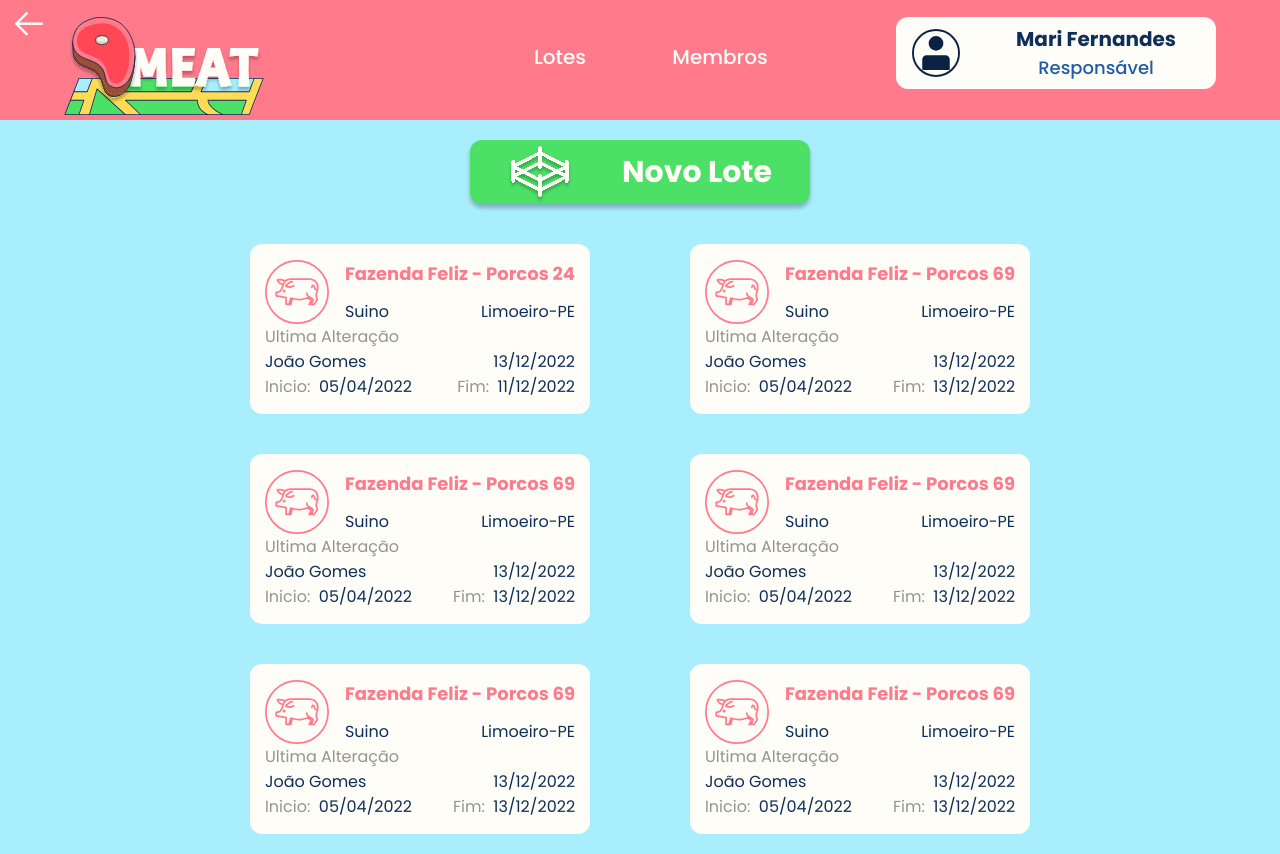
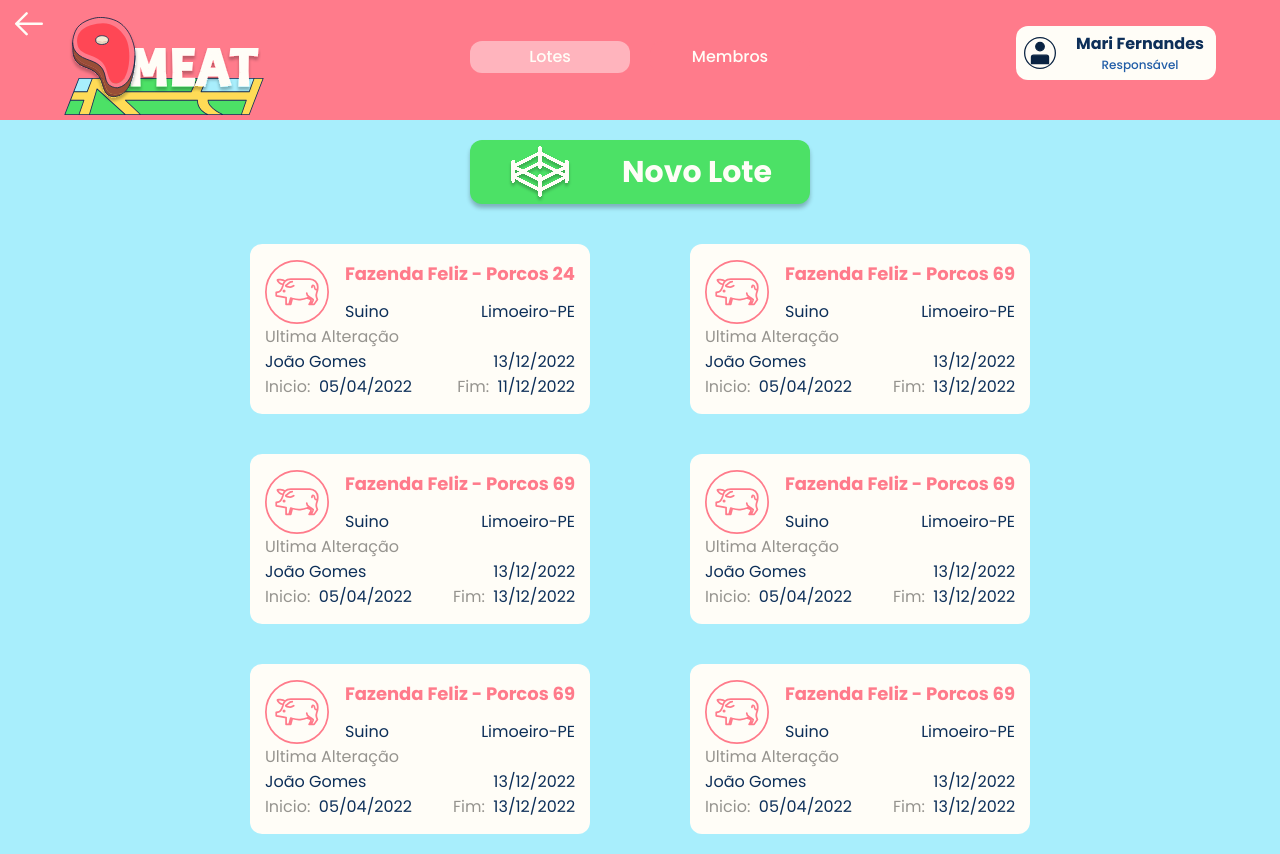
Before and after one commit to RiadOliveira/Meat-Frontend, a React (Vite) app: page /batch in a window 1280 px wide. Built offline with nearby package versions, Linux system fonts and the light colour scheme.

Commit message:
UserHeader: Proportion and Buttons ToolsBar

```diff
--- a/src/assets/colors/palette.ts
+++ b/src/assets/colors/palette.ts
@@ -6,6 +6,7 @@ export const palette = {
   blue: '#215DA7',
   blueHigh: '#0D2F59',
 
+  pinkLow: '#FFB4BD',
   pink: '#FF7B8B',
   pinkHigh: '#FF4755',
 
--- a/src/components/Header/UserHeader/index.tsx
+++ b/src/components/Header/UserHeader/index.tsx
@@ -1,11 +1,23 @@
-import { Container, HeaderBar, HeaderToolsBar } from './styles';
+//import { Container, HeaderBar, HeaderToolsBar, ToolsBarButton, UserOptionsButton } from './styles';
 import logoMeat from 'assets/img/logoMeat.svg';
 import returnArrow from 'assets/img/returnArrow.svg';
 import iconUser from 'assets/img/iconUser.svg';
+import { palette } from 'assets/colors/palette';
 import { routesAddresses } from 'routes/routesAddresses';
 import { useHistory } from 'react-router-dom';
+import {
+  Container,
+  HeaderBar,
+  HeaderToolsBar,
+  UserOptionsButton,
+  ToolsBarButton,
+} from './styles';
 
-export const UserHeader: React.FC = () => {
+interface PageBatch {
+  pageBatch?: boolean;
+}
+
+export const UserHeader: React.FC<PageBatch> = ({ pageBatch }) => {
   const history = useHistory();
 
   return (
@@ -23,27 +35,47 @@ export const UserHeader: React.FC = () => {
           <img id="logo-meat" src={logoMeat} alt="Logo Meat" />
         </div>
         <HeaderToolsBar>
-          <button id="user-options-button" type="button">
+          <UserOptionsButton type="button">
             <img src={iconUser} alt="Icone do usuario"></img>
             <div>
               <span id="user-name">Mari Fernandes</span>
 
               <h2 id="user-role">Responsável</h2>
             </div>
-          </button>
+          </UserOptionsButton>
           <div id="tools-button">
-            <button
+            {pageBatch ? (
+              <ToolsBarButton
+                id="batch-button"
+                backgroundColor={palette.pinkLow}
+                onClick={() => history.push(routesAddresses.batch)}
+              >
+                Lotes
+              </ToolsBarButton>
+            ) : (
+              <ToolsBarButton
                 id="batch-button"
                 onClick={() => history.push(routesAddresses.batch)}
               >
                 Lotes
-            </button>
-            <button
+              </ToolsBarButton>
+            )}
+            {pageBatch ? (
+              <ToolsBarButton
                 id="member-button"
                 onClick={() => history.push(routesAddresses.batch)}
               >
                 Membros
-            </button>
+              </ToolsBarButton>
+            ) : (
+              <ToolsBarButton
+                id="member-button"
+                backgroundColor={palette.pinkLow}
+                onClick={() => history.push(routesAddresses.batch)}
+              >
+                Membros
+              </ToolsBarButton>
+            )}
           </div>
         </HeaderToolsBar>
       </HeaderBar>
--- a/src/components/Header/UserHeader/styles.ts
+++ b/src/components/Header/UserHeader/styles.ts
@@ -1,5 +1,9 @@
 import { palette } from 'assets/colors/palette';
 import styled from 'styled-components';
+
+interface ButtonProps {
+  backgroundColor?: string;
+}
 
 export const Container = styled.header`
   width: 100%;
@@ -53,7 +57,7 @@ export const HeaderBar = styled.div`
 
   #logo {
     @media (min-width: 1064px) {
-      min-width: calc(50% - 160px);
+      min-width: calc(50% - 170px);
     }
   }
 `;
@@ -64,14 +68,22 @@ export const HeaderToolsBar = styled.div`
   align-items: center;
 
   @media (min-width: 1064px) {
-    width: calc(50% + 160px);
+    width: calc(50% + 170px);
     min-width: 640px;
     flex-direction: row-reverse;
     justify-content: space-between;
     margin-top: -16px;
   }
 
-  #user-options-button {
+  #tools-button {
+    width: 340px;
+    display: flex;
+    justify-content: space-between;
+    margin-top: 8px;
+  }
+`;
+
+export const UserOptionsButton = styled.button`
   width: 320px;
   height: 72px;
   background-color: ${palette.white};
@@ -83,6 +95,8 @@ export const HeaderToolsBar = styled.div`
   margin-top: 24px;
 
   @media (min-width: 1064px) {
+    width: 200px;
+    height: 54px;
     margin-top: 0;
   }
 
@@ -94,12 +108,18 @@ export const HeaderToolsBar = styled.div`
     color: ${palette.blueHigh};
     font-size: 20px;
     font-weight: 700;
+    @media (min-width: 1064px) {
+      font-size: 16px;
+    }
   }
 
   #user-role {
     color: ${palette.blue};
     font-size: 18px;
     font-weight: 500;
+    @media (min-width: 1064px) {
+      font-size: 12px;
+    }
   }
 
   img {
@@ -107,16 +127,19 @@ export const HeaderToolsBar = styled.div`
     height: 48px;
     margin-left: 16px;
     margin-right: 16px;
+    @media (min-width: 1064px) {
+      width: 32px;
+      height: 32px;
+      margin-left: 8px;
+      margin-right: 8px;
     }
   }
+`;
 
-  #tools-button {
-    margin-top: 8px;
-    button {
+export const ToolsBarButton = styled.button<ButtonProps>`
   width: 160px;
   height: 36px;
 
-      background-color: ${palette.pink};
   border-radius: 12px;
   border: 0;
   outline: 0;
@@ -124,6 +147,16 @@ export const HeaderToolsBar = styled.div`
   color: ${palette.white};
   font-size: 20px;
   font-weight: 500;
+
+  background: ${({ backgroundColor }) => backgroundColor || palette.pink};
+
+  &:hover {
+    background-color: ${({ backgroundColor }) =>
+      backgroundColor || palette.pinkHigh};
   }
+  @media (min-width: 1064px) {
+    width: 160px;
+    height: 32px;
+    font-size: 16px;
   }
 `;
--- a/src/pages/BatchPage/index.tsx
+++ b/src/pages/BatchPage/index.tsx
@@ -90,7 +90,7 @@ export const BatchPage: React.FC = () => {
 
   return (
     <Container>
-      <UserHeader />
+      <UserHeader pageBatch />
       <main>
         <Button id="new-batch">
           <img src={iconBatch} alt="Icone Lote" />
```
Lines whose indentation alone changed are shown as unchanged.
